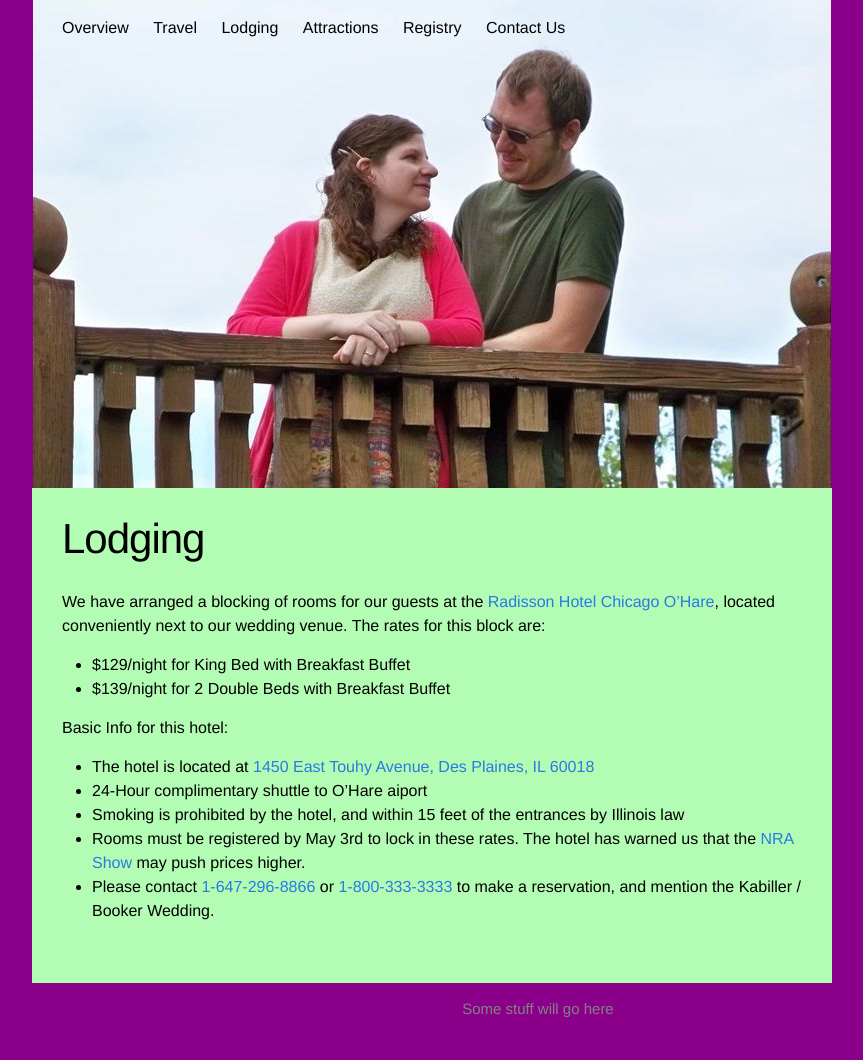
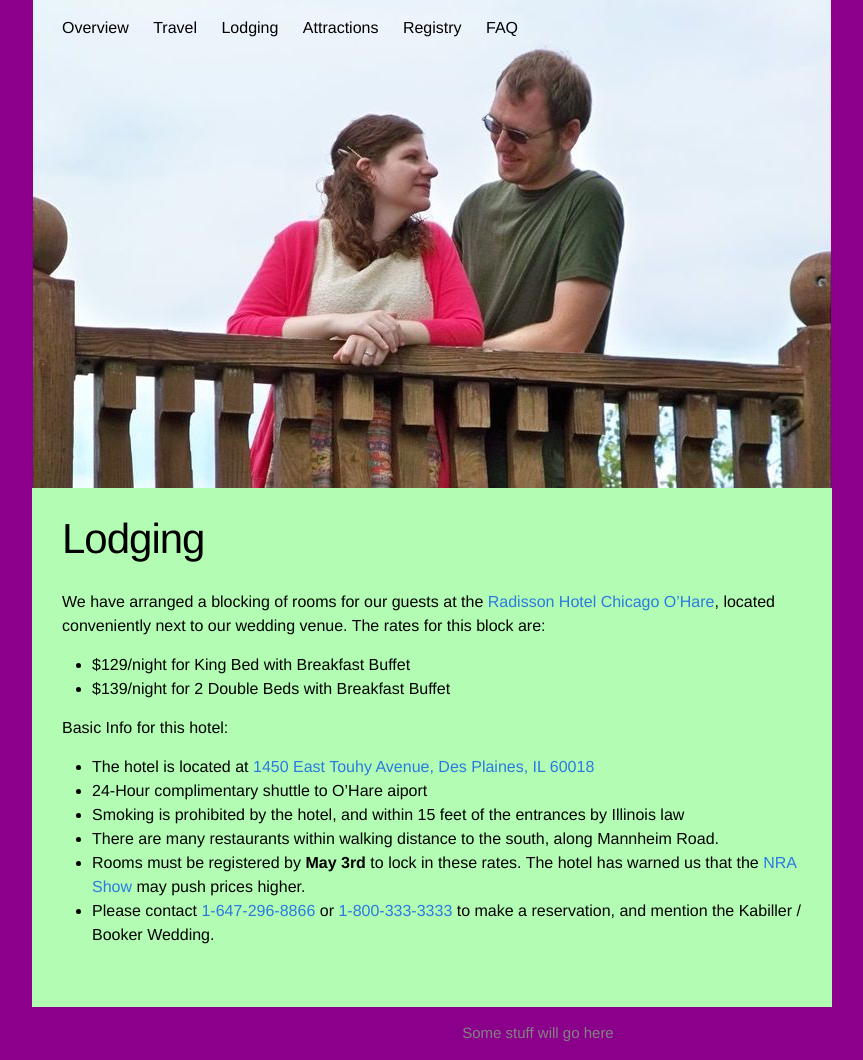
Before and after one commit to sargas/wedding-site, a Jekyll site: the page built from lodging.md, in a window 1280 px wide. Shown: the whole page, without its empty margins (208-1071 px from the left). Built offline with Jekyll 4.4.1, drawn with Linux system fonts in a browser that asks for light colours; before the commit the page ends 1036 px from its top, so only the background shows below that.

Commit message:
contactus/ -> faq/
Bolded date in lodging page

```diff
--- a/_data/pages.yml
+++ b/_data/pages.yml
@@ -13,5 +13,5 @@
 - title: Registry
   url: /registry
 
-- title: Contact Us
-  url: /contactus/
+- title: FAQ
+  url: /faq
--- a/lodging.md
+++ b/lodging.md
@@ -15,5 +15,6 @@ Basic Info for this hotel:
 - The hotel is located at <a href="https://goo.gl/maps/nn8XC">1450 East Touhy Avenue, Des Plaines, IL 60018</a>
 - 24-Hour complimentary shuttle to O'Hare aiport
 - Smoking is prohibited by the hotel, and within 15 feet of the entrances by Illinois law
-- Rooms must be registered by May 3rd to lock in these rates. The hotel has warned us that the <a href="http://show.restaurant.org/">NRA Show</a> may push prices higher.
+- There are many restaurants within walking distance to the south, along Mannheim Road.
+- Rooms must be registered by <b style='font-weight: bold'>May 3rd</b> to lock in these rates. The hotel has warned us that the <a href="http://show.restaurant.org/">NRA Show</a> may push prices higher.
 - Please contact <a href="tel:18472968866">1-647-296-8866</a> or <a href="tel:18003333333">1-800-333-3333</a> to make a reservation, and mention the Kabiller / Booker Wedding.
```
Also changed, not shown: contact.md (deleted, +0 -15 lines), faq.md (added, +24 -0 lines), travel.md (+2 -2 lines).
